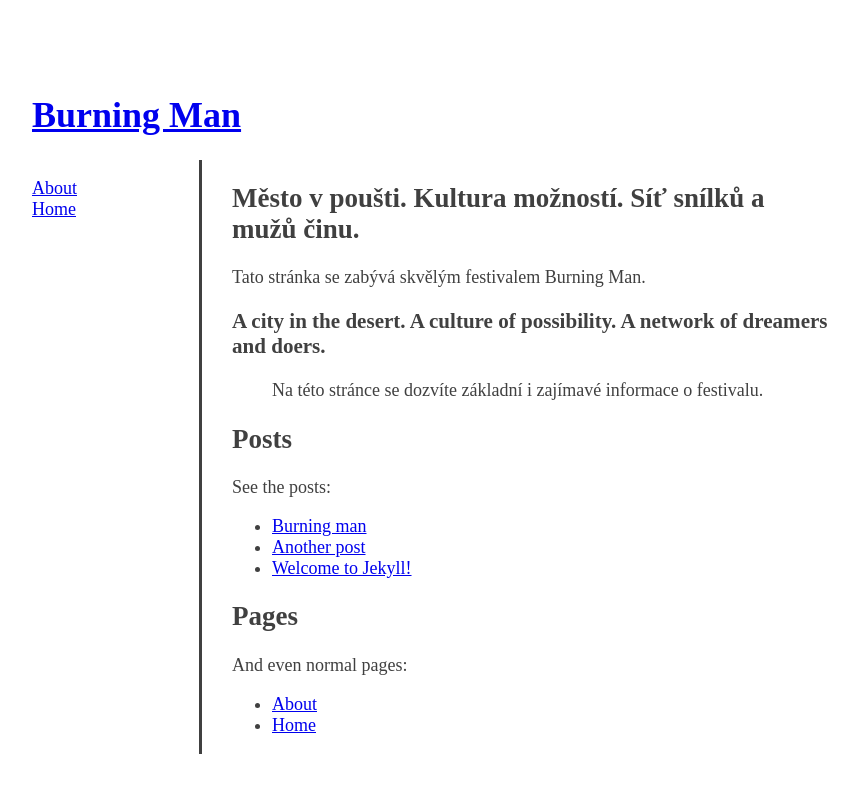
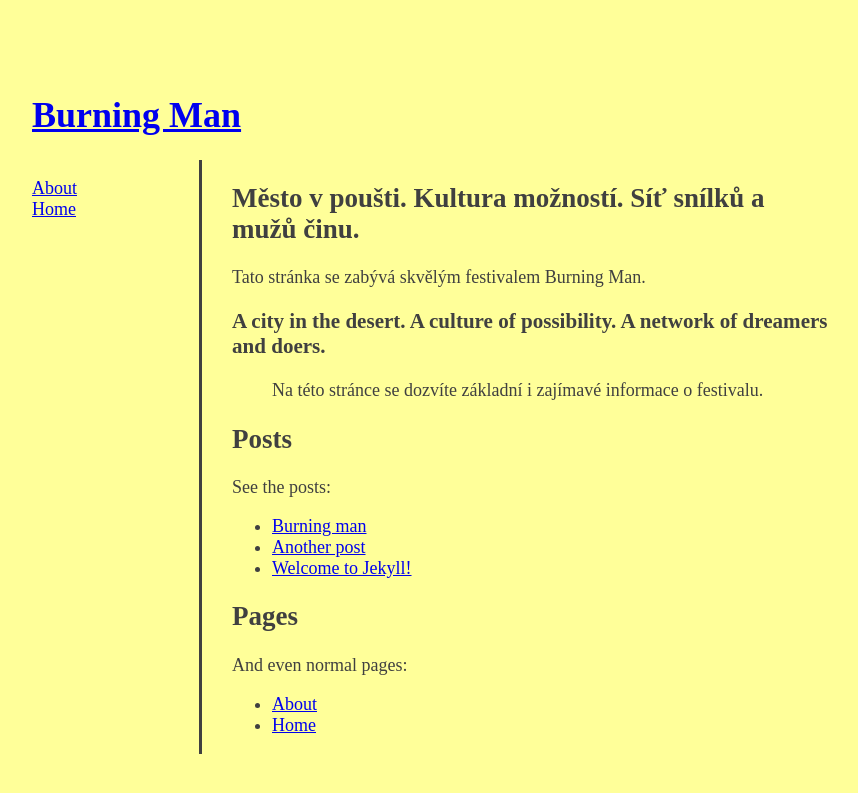
Before and after one commit to simonaku/learn-jekyll-1, a Jekyll site: the page built from index.md, in a window 1280 px wide. Shown: the top 793 px of the page, without its empty margins (208-1066 px from the left). Built offline with Jekyll 4.4.1, drawn with Linux system fonts in a browser that asks for light colours.

Commit message:
Update style.css

```diff
--- a/css/style.css
+++ b/css/style.css
@@ -5,16 +5,16 @@
 }
 
 body {
-  font-family: 'Lora', 'Times New Yorker', serif;
+  font-family: 'Lora', 'Times New Roman', serif;
   font-size: 18px;
   color: #404040;
   position: relative;
-  background: '/img/believe.jpg'
+  background: #ffff99
 
 }
 
 .header {
-	padding: 300px 0;
+	padding: 80px 0;
 	border-bottom: solid;
 }
 
```
